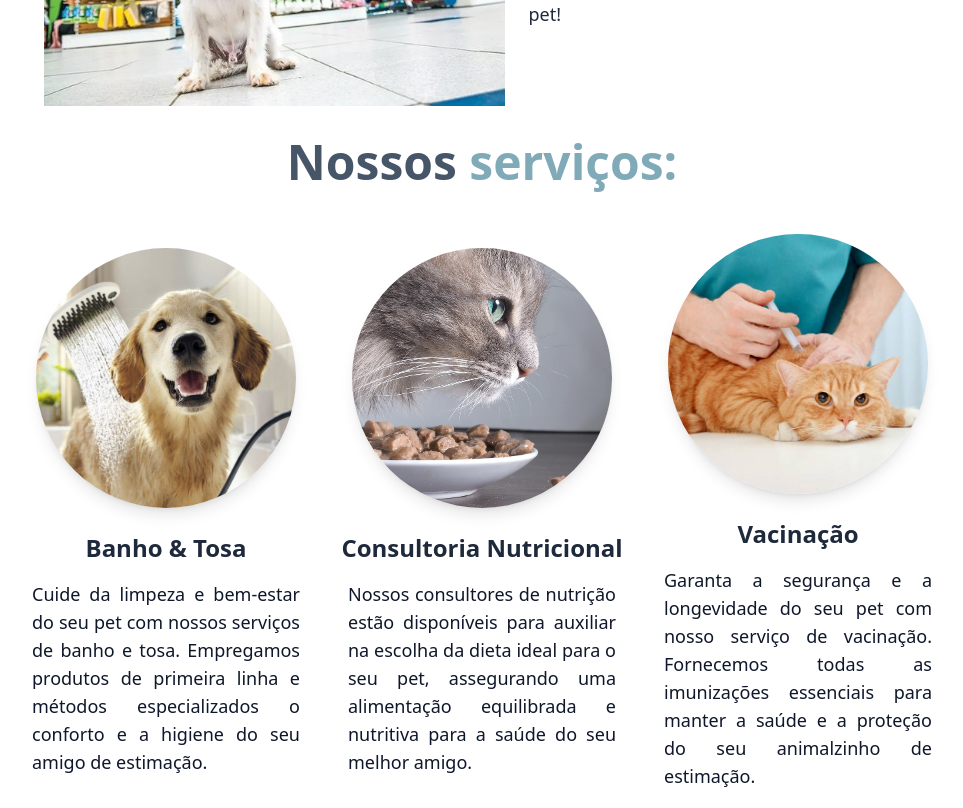
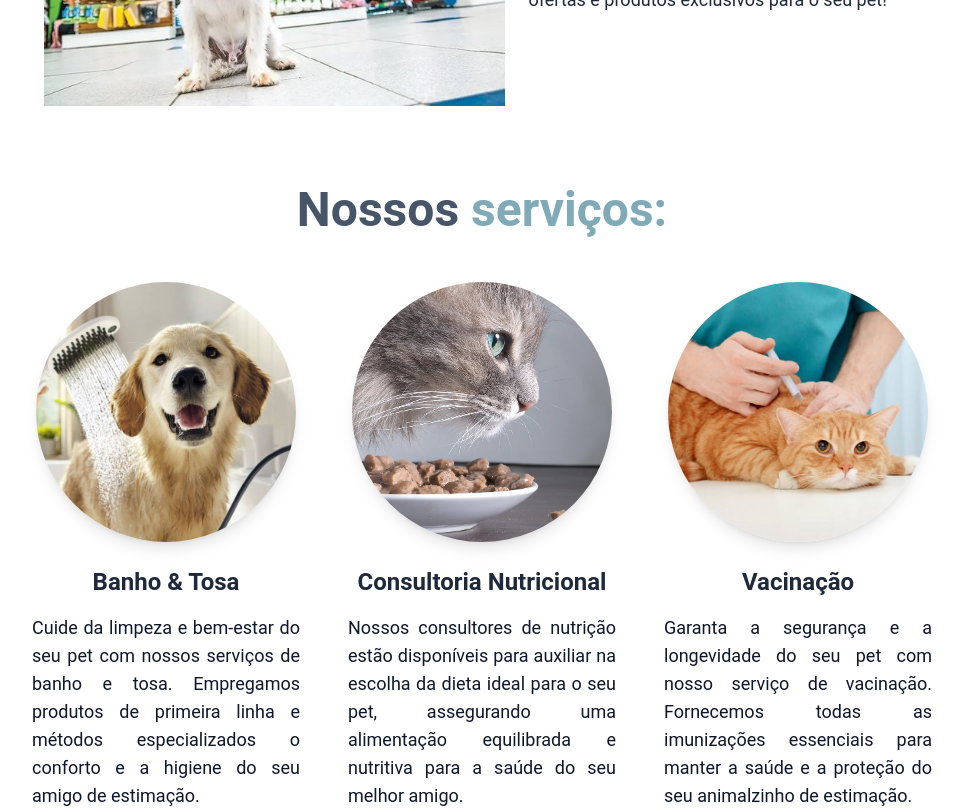
Before and after one commit to alexdev613/devpetshop-to-deploy, a React (Vite) app: page / in a window 1280 px wide. Shown: the part 1180-1988 px from the top of the page, without its empty margins (158-1121 px from the left). Built offline with nearby package versions, Linux system fonts and the light colour scheme.

Commit message:
feat: pequenas mudanças no estilo na seção de OurServices e passei no css global a fonte Roboto

```diff
--- a/src/index.css
+++ b/src/index.css
@@ -4,6 +4,11 @@
   box-sizing: border-box;
 }
 
+body{
+  font-family: 'Roboto', sans-serif;
+  background-color: #ffffff;
+}
+
 @tailwind base;
 @tailwind components;
 @tailwind utilities;
--- a/src/pages/Home/sections/OurServices/index.tsx
+++ b/src/pages/Home/sections/OurServices/index.tsx
@@ -17,8 +17,8 @@ const services: ServiceProps[] = [
 
 export function Services() {
   return (
-    <section id="#services" className="flex flex-col items-center justify-center mx-auto mt-4 w-full max-w-7xl">
-      <h1 className="flex flex-wrap items-center justify-center text-3xl sm:text-5xl mt-4 text-slate-600 sm:font-bold">
+    <section id="services" className="flex flex-col items-center justify-center mx-auto my-8 md:my-16 w-full max-w-7xl">
+      <h1 className="flex flex-wrap items-center justify-center text-3xl sm:text-5xl mt-4 text-slate-600 font-bold">
         <span>Nossos <span className="text-[#81AAB8]">serviços:</span></span>
       </h1>
 
```
